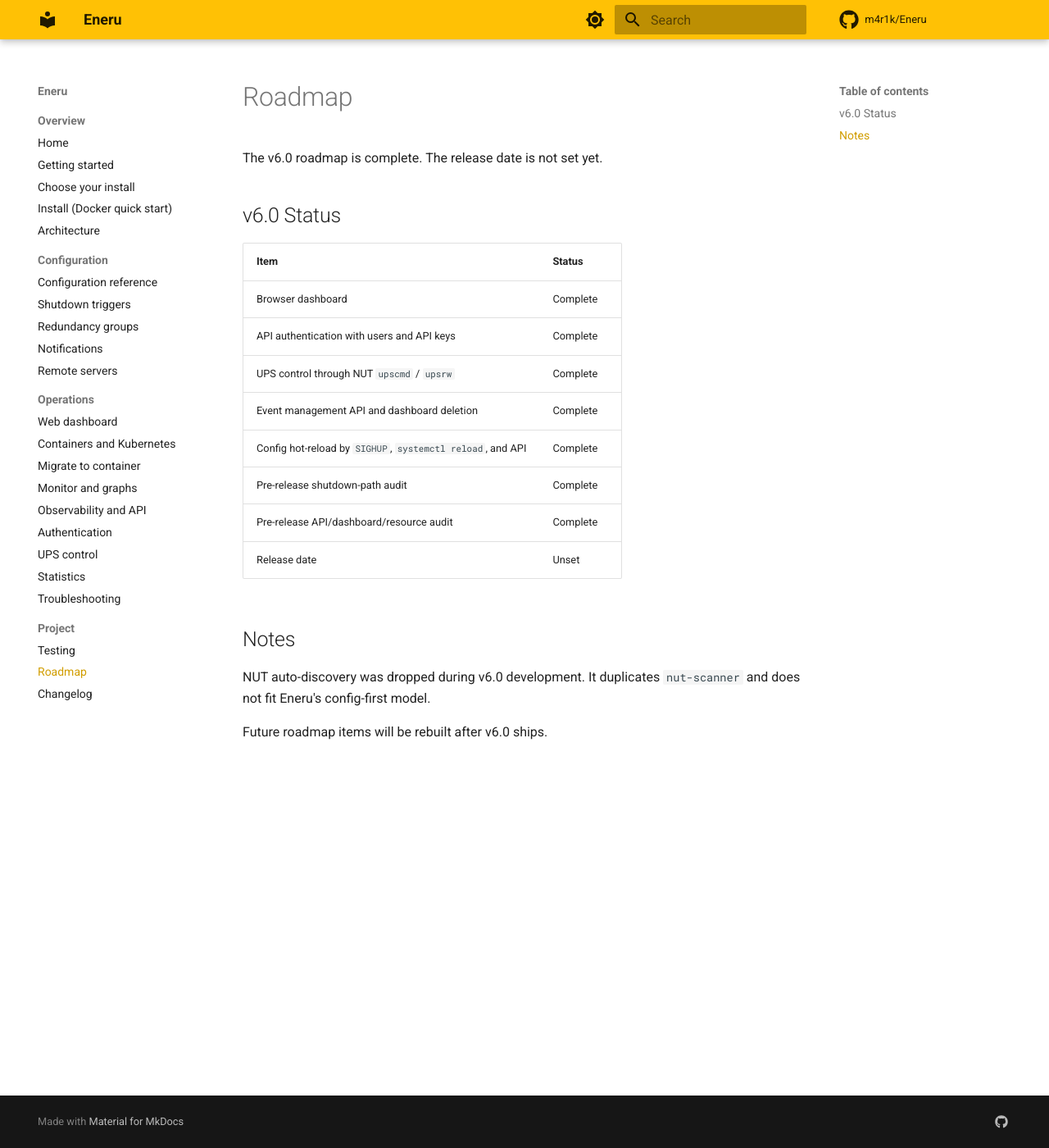
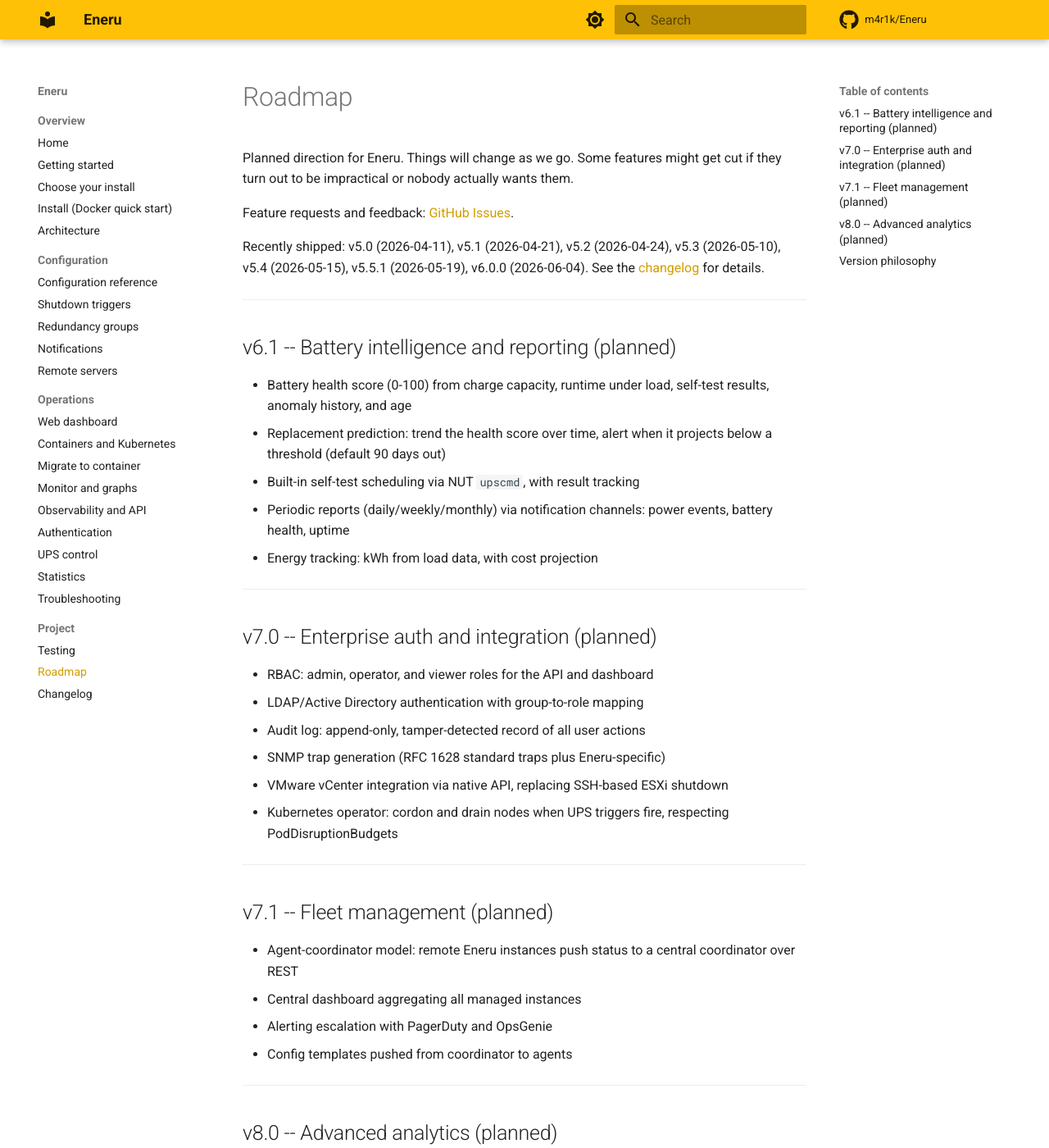
Before and after one commit to m4r1k/Eneru, an MkDocs documentation site: the page built from docs/roadmap.md, in a window 1280 px wide and 1400 px high. Shown: the whole window at 82% size. Built offline with MkDocs 1.6.1 and Material for MkDocs 9.7.7, drawn with Linux system fonts in a browser that asks for light colours; comment, search, counter and statistics services are not loaded; some of the changed text lies outside the part shown.

Commit message:
docs: update post-6.0 roadmap
Like clearing the completed jobs off the whiteboard, the roadmap now treats v6.0.0 as shipped and switches back to the next planned work.

Restore the forward-looking roadmap with v6.1+ themes and link readers to the changelog for shipped 6.0 details.

Co-authored-by: Codex <noreply@openai.com>

```diff
--- a/docs/roadmap.md
+++ b/docs/roadmap.md
@@ -1,23 +1,60 @@
 # Roadmap
 
-The v6.0 roadmap is complete. The release date is not set yet.
+Planned direction for Eneru. Things will change as we go. Some features might
+get cut if they turn out to be impractical or nobody actually wants them.
 
-## v6.0 Status
+Feature requests and feedback: [GitHub Issues](https://github.com/m4r1k/Eneru/issues).
 
-| Item | Status |
-|------|--------|
-| Browser dashboard | Complete |
-| API authentication with users and API keys | Complete |
-| UPS control through NUT `upscmd` / `upsrw` | Complete |
-| Event management API and dashboard deletion | Complete |
-| Config hot-reload by `SIGHUP`, `systemctl reload`, and API | Complete |
-| Pre-release shutdown-path audit | Complete |
-| Pre-release API/dashboard/resource audit | Complete |
-| Release date | Unset |
+Recently shipped: v5.0 (2026-04-11), v5.1 (2026-04-21), v5.2 (2026-04-24),
+v5.3 (2026-05-10), v5.4 (2026-05-15), v5.5.1 (2026-05-19), v6.0.0 (2026-06-04). See the
+[changelog](changelog.md) for details.
 
-## Notes
+---
 
-NUT auto-discovery was dropped during v6.0 development. It duplicates
-`nut-scanner` and does not fit Eneru's config-first model.
+## v6.1 -- Battery intelligence and reporting (planned)
 
-Future roadmap items will be rebuilt after v6.0 ships.
+- Battery health score (0-100) from charge capacity, runtime under load, self-test results, anomaly history, and age
+- Replacement prediction: trend the health score over time, alert when it projects below a threshold (default 90 days out)
+- Built-in self-test scheduling via NUT `upscmd`, with result tracking
+- Periodic reports (daily/weekly/monthly) via notification channels: power events, battery health, uptime
+- Energy tracking: kWh from load data, with cost projection
+
+---
+
+## v7.0 -- Enterprise auth and integration (planned)
+
+- RBAC: admin, operator, and viewer roles for the API and dashboard
+- LDAP/Active Directory authentication with group-to-role mapping
+- Audit log: append-only, tamper-detected record of all user actions
+- SNMP trap generation (RFC 1628 standard traps plus Eneru-specific)
+- VMware vCenter integration via native API, replacing SSH-based ESXi shutdown
+- Kubernetes operator: cordon and drain nodes when UPS triggers fire, respecting PodDisruptionBudgets
+
+---
+
+## v7.1 -- Fleet management (planned)
+
+- Agent-coordinator model: remote Eneru instances push status to a central coordinator over REST
+- Central dashboard aggregating all managed instances
+- Alerting escalation with PagerDuty and OpsGenie
+- Config templates pushed from coordinator to agents
+
+---
+
+## v8.0 -- Advanced analytics (planned)
+
+- Environmental sensor monitoring (temperature, humidity) from SNMP probes
+- Power capacity trending: project when UPS load will hit capacity based on historical growth
+- Compliance event export for SOX/HIPAA/ISO 27001 audit documentation
+- Plugin system for custom triggers, actions, and data sources
+
+---
+
+## Version philosophy
+
+| Range | Theme |
+|-------|-------|
+| v5.x | Foundation -- data, redundancy, observability |
+| v6.x | Interface -- web dashboard, control, reporting |
+| v7.x | Enterprise -- auth, compliance, fleet |
+| v8.x | Intelligence -- analytics, environmental, extensibility |
```
